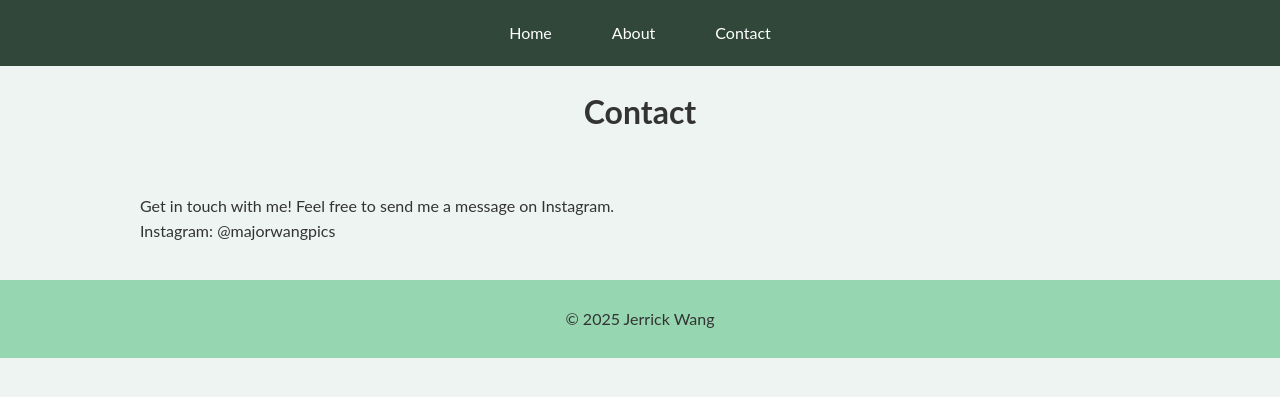
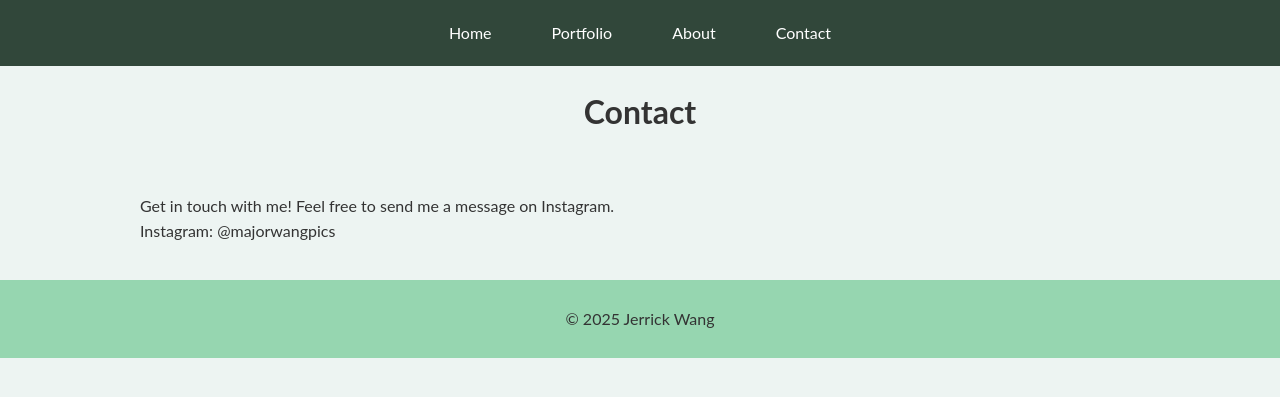
Before and after one commit to jerrickwang/jerrickwang.github.io, a Jekyll site: the page built from contact.md, in a window 1280 px wide. Shown: the top 397 px of the page. Built offline with Jekyll 4.4.1, drawn with Linux system fonts in a browser that asks for light colours.

Commit message:
Update default.html

```diff
--- a/_layouts/default.html
+++ b/_layouts/default.html
@@ -13,6 +13,7 @@
       <div class="nav-container">
         <ul>
           <li><a href="{{ '/' | relative_url }}">Home</a></li>
+          <li><a href="{{ '/portfolio/' | relative_url }}">Portfolio</a></li>
           <li><a href="{{ '/about/' | relative_url }}">About</a></li>
           <li><a href="{{ '/contact/' | relative_url }}">Contact</a></li>
         </ul>
```
